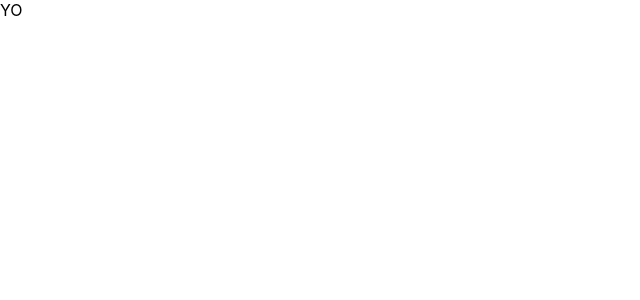
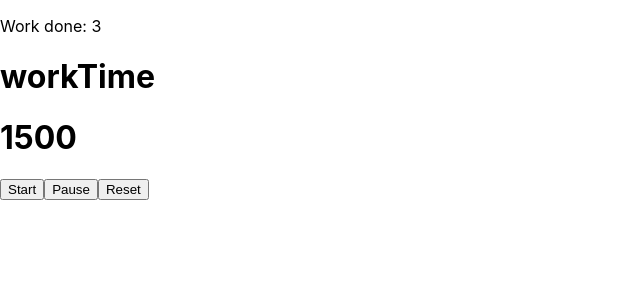
Before and after one commit to JethroNatividad/pomodoro-timer, a Next.js app: page / in a window 1280 px wide. Shown: the top 300 px of the page, without its empty margins (0-640 px from the left). Built offline with nearby package versions, Linux system fonts and the light colour scheme.

Commit message:
done implementing pomodoro timer logic

```diff
--- a/components/Pomodoro.tsx
+++ b/components/Pomodoro.tsx
@@ -1,9 +1,12 @@
+import Timer2 from "./Timer2"
 
 type Props = {}
 
 const Pomodoro = (props: Props) => {
     return (
-        <div>YO</div>
+        <div>
+            <Timer2 />
+        </div>
     )
 }
 
--- a/components/Timer.tsx
+++ b/components/Timer.tsx
@@ -1,12 +1,13 @@
 import React, { useEffect, useRef, useState } from 'react'
 
 type Props = {
-    time: string
+    seconds: number
 }
 
 const Timer = (props: Props) => {
     const Ref = useRef<NodeJS.Timer | null>(null);
     const [timer, setTimer] = useState<string>('00:00:00');
+    const [currentTime, setCurrentTime] = useState<number>(0);
 
     const getTimeRemaining = (e: string) => {
         const total = Date.parse(e) - Date.parse(new Date().toString());
@@ -56,7 +57,7 @@ const Timer = (props: Props) => {
 
         // This is where you need to adjust if
         // you entend to add more time
-        deadline.setSeconds(deadline.getSeconds() + 10);
+        deadline.setSeconds(deadline.getSeconds() + props.seconds);
         return deadline;
     }
 
--- /dev/null
+++ b/components/Timer2.tsx
@@ -0,0 +1,103 @@
+import React, { useEffect, useRef, useState } from 'react'
+
+type Props = {
+}
+
+type AppSettings = {
+    timers: {
+        workTime: number
+        breakTime: number
+        longBreakTime: number
+    }
+}
+
+enum STATUS {
+    WORK = 'workTime',
+    BREAK = 'breakTime',
+    LONG_BREAK = 'longBreakTime'
+}
+
+enum TIMER_STATUS {
+    PAUSED = 'PAUSED',
+    RUNNING = 'RUNNING'
+}
+
+const Timer = (props: Props) => {
+    const [appSettings, setAppSettings] = useState<AppSettings>({
+        timers: {
+            workTime: 25,
+            breakTime: 5,
+            longBreakTime: 15
+        }
+    })
+    const [workDone, setWorkDone] = useState(3)
+    const [status, setStatus] = useState<STATUS>(STATUS.WORK)
+    const [timerStatus, setTimerStatus] = useState<TIMER_STATUS>(TIMER_STATUS.PAUSED)
+    const [secondsRemaining, setSecondsRemaining] = useState<number>(appSettings.timers.workTime * 60)
+
+    useEffect(() => {
+        if (timerStatus === TIMER_STATUS.RUNNING) {
+            const interval = setInterval(() => {
+                setSecondsRemaining(secondsRemaining - 1)
+
+                if (secondsRemaining === 0) {
+                    if (status === STATUS.WORK && workDone === 3) {
+                        setTimerStatus(TIMER_STATUS.PAUSED)
+                        setWorkDone(workDone + 1)
+                        setStatus(STATUS.LONG_BREAK)
+                        return setSecondsRemaining(appSettings.timers.longBreakTime * 60)
+                    }
+
+                    if (status === STATUS.WORK) {
+                        setTimerStatus(TIMER_STATUS.PAUSED)
+                        setWorkDone(workDone + 1)
+                        setStatus(STATUS.BREAK)
+                        return setSecondsRemaining(appSettings.timers.breakTime * 60)
+                    }
+
+                    if (status === STATUS.BREAK) {
+                        setTimerStatus(TIMER_STATUS.PAUSED)
+                        setStatus(STATUS.WORK)
+                        return setSecondsRemaining(appSettings.timers.workTime * 60)
+                    }
+
+                    if (status === STATUS.LONG_BREAK) {
+                        setTimerStatus(TIMER_STATUS.PAUSED)
+                        setStatus(STATUS.WORK)
+                        return setSecondsRemaining(appSettings.timers.workTime * 60)
+                    }
+
+                }
+            }, 1000)
+            return () => clearInterval(interval)
+        }
+
+
+    }, [timerStatus, secondsRemaining])
+
+    const handleStart = () => {
+        setTimerStatus(TIMER_STATUS.RUNNING)
+    }
+
+    const handlePause = () => {
+        setTimerStatus(TIMER_STATUS.PAUSED)
+    }
+
+    const handleReset = () => {
+        setTimerStatus(TIMER_STATUS.PAUSED)
+        setSecondsRemaining(appSettings.timers[status] * 60)
+    }
+
+    return (
+        <div>
+            <p>Work done: {workDone}</p>
+            <h1>{status}</h1>
+            <h1>{secondsRemaining}</h1>
+            <button onClick={handleStart}>Start</button>
+            <button onClick={handlePause}>Pause</button>
+            <button onClick={handleReset}>Reset</button>
+        </div>
+    )
+}
+
+export default Timer
```
